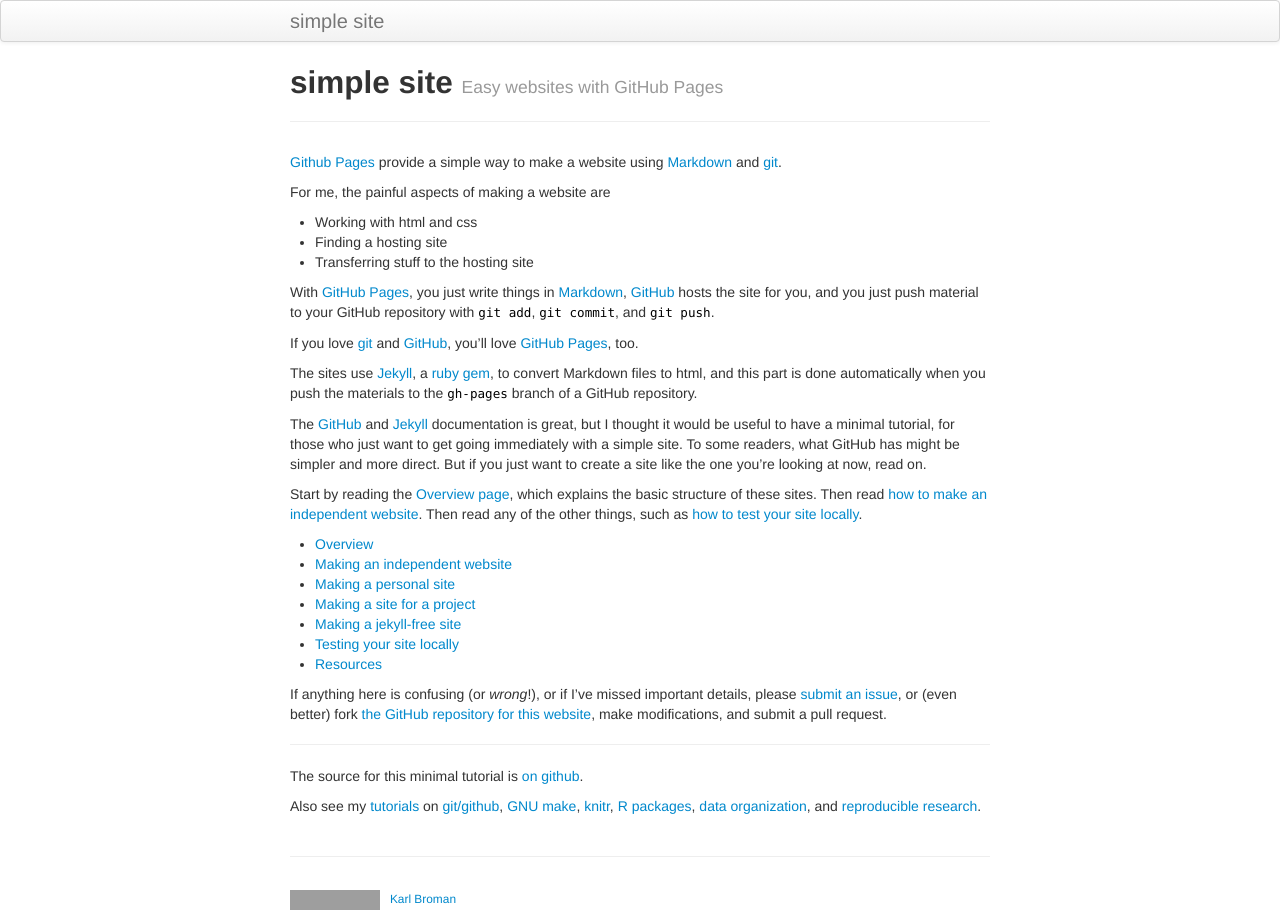
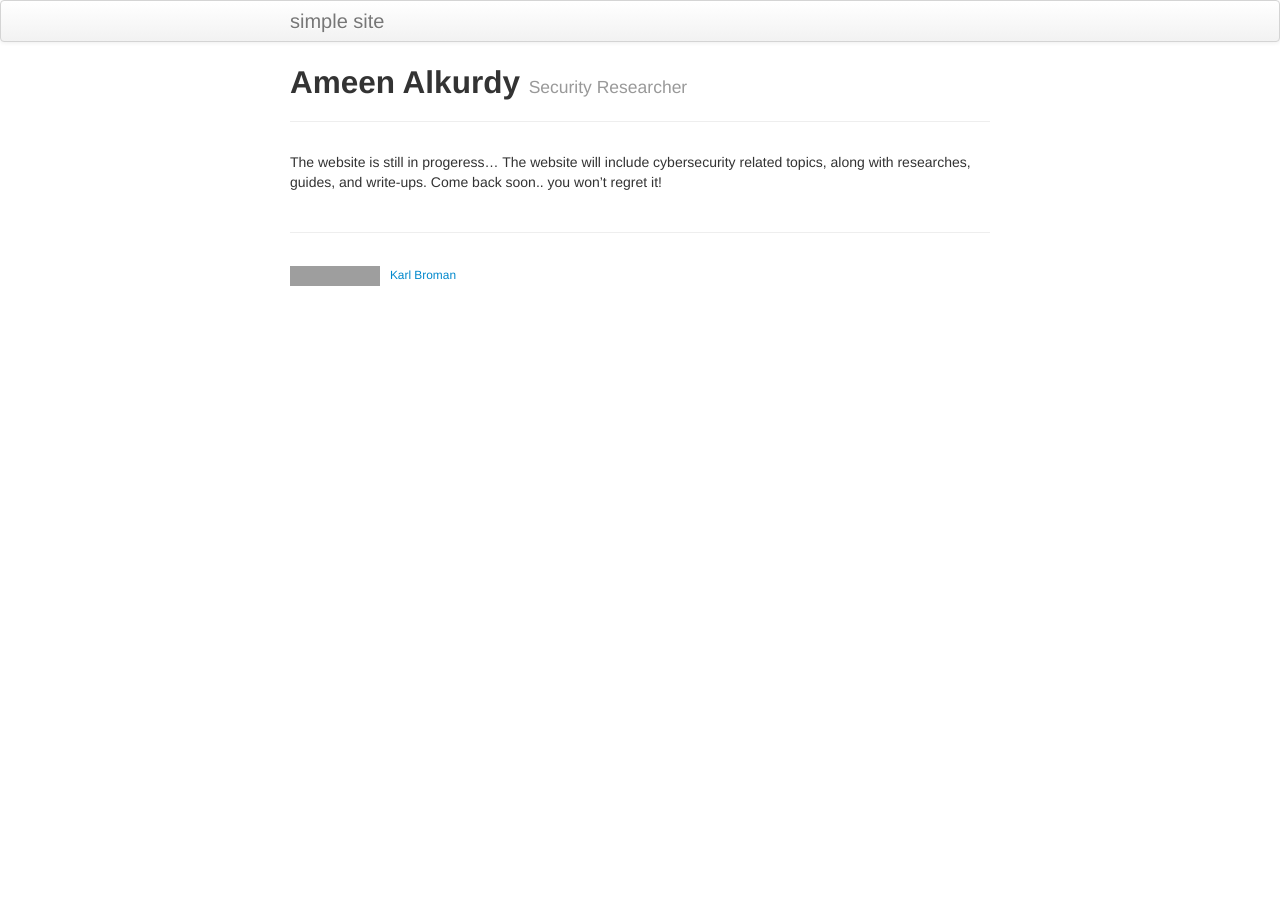
Before and after one commit to ameenalkurdy/ameenalkurdy.github.io, a Jekyll site: the page built from index.md, in a window 1280 px wide. Built offline with Jekyll 4.4.1, drawn with Linux system fonts in a browser that asks for light colours; grey boxes are pictures that could not be loaded.

Commit message:
Update index.md

```diff
--- a/index.md
+++ b/index.md
@@ -1,72 +1,10 @@
 ---
 layout: page
-title: simple site
-tagline: Easy websites with GitHub Pages
-description: Minimal tutorial on making a simple website with GitHub Pages
+title: Ameen Alkurdy
+tagline: Security Researcher
+description: Security Researcher
 ---
 
-[Github Pages](https://pages.github.com) provide a simple way to make a
-website using
-[Markdown](https://daringfireball.net/projects/markdown/) and
-[git](https://git-scm.com).
-
-For me, the painful aspects of making a website are
-
-- Working with html and css
-- Finding a hosting site
-- Transferring stuff to the hosting site
-
-With [GitHub Pages](https://pages.github.com), you just write things in
-[Markdown](https://daringfireball.net/projects/markdown/),
-[GitHub](https://github.com) hosts the site for you, and you just push
-material to your GitHub repository with `git add`, `git commit`, and
-`git push`.
-
-If you love [git](https://git-scm.com/) and
-[GitHub](https://github.com), you'll love
-[GitHub Pages](https://pages.github.com), too.
-
-The sites use [Jekyll](https://jekyllrb.com/), a
-[ruby](https://www.ruby-lang.org/en/) [gem](https://rubygems.org/), to
-convert Markdown files to html, and this part is done
-automatically when you push the materials to the `gh-pages` branch
-of a GitHub repository.
-
-The [GitHub](https://pages.github.com) and
-[Jekyll](https://jekyllrb.com) documentation is great, but I thought it
-would be useful to have a minimal tutorial, for those who just want to
-get going immediately with a simple site. To some readers, what GitHub
-has might be simpler and more direct.  But if you just want to create
-a site like the one you're looking at now, read on.
-
-Start by reading the [Overview page](pages/overview.html), which
-explains the basic structure of these sites. Then read
-[how to make an independent website](pages/independent_site.html). Then
-read any of the other things, such as
-[how to test your site locally](pages/local_test.html).
-
-- [Overview](pages/overview.html)
-- [Making an independent website](pages/independent_site.html)
-- [Making a personal site](pages/user_site.html)
-- [Making a site for a project](pages/project_site.html)
-- [Making a jekyll-free site](pages/nojekyll.html)
-- [Testing your site locally](pages/local_test.html)
-- [Resources](pages/resources.html)
-
-If anything here is confusing (or _wrong_!), or if I've missed
-important details, please
-[submit an issue](https://github.com/kbroman/simple_site/issues), or (even
-better) fork [the GitHub repository for this website](https://github.com/kbroman/simple_site),
-make modifications, and submit a pull request.
-
----
-
-The source for this minimal tutorial is [on github](https://github.com/kbroman/simple_site).
-
-Also see my [tutorials](https://kbroman.org/tutorials) on
-[git/github](https://kbroman.org/github_tutorial),
-[GNU make](https://kbroman.org/minimal_make),
-[knitr](https://kbroman.org/knitr_knutshell),
-[R packages](https://kbroman.org/pkg_primer),
-[data organization](https://kbroman.org/dataorg),
-and [reproducible research](https://kbroman.org/steps2rr).
+The website is still in progeress...
+The website will include cybersecurity related topics, along with researches, guides, and write-ups.
+Come back soon.. you won't regret it!
```
